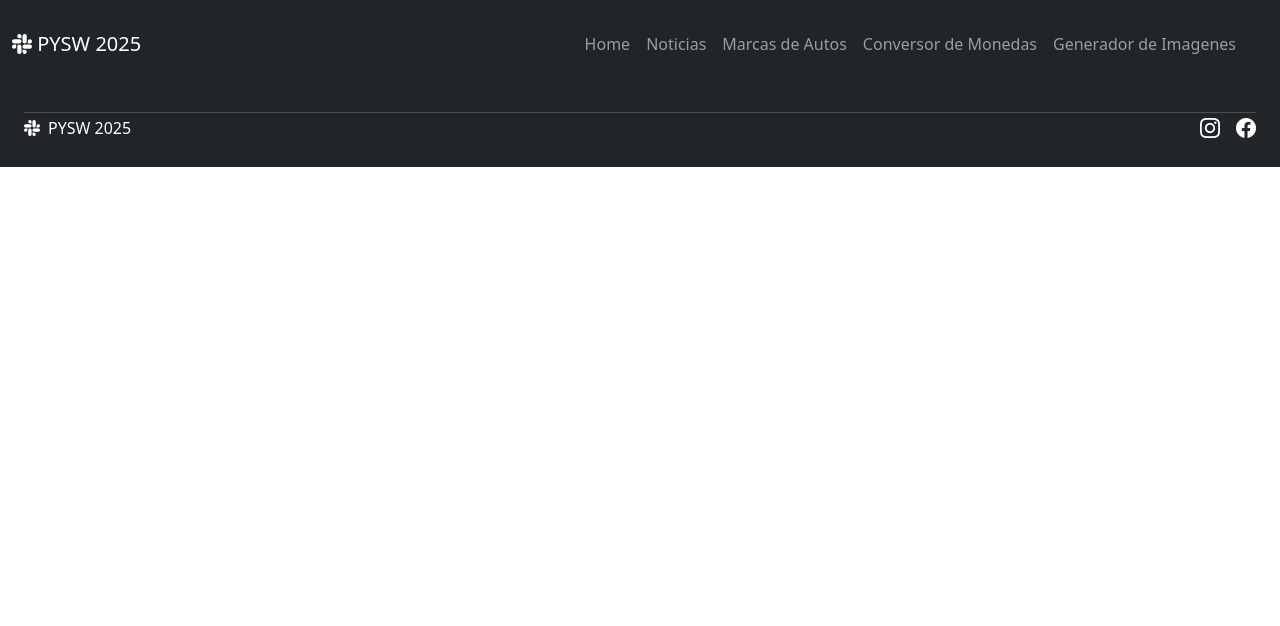
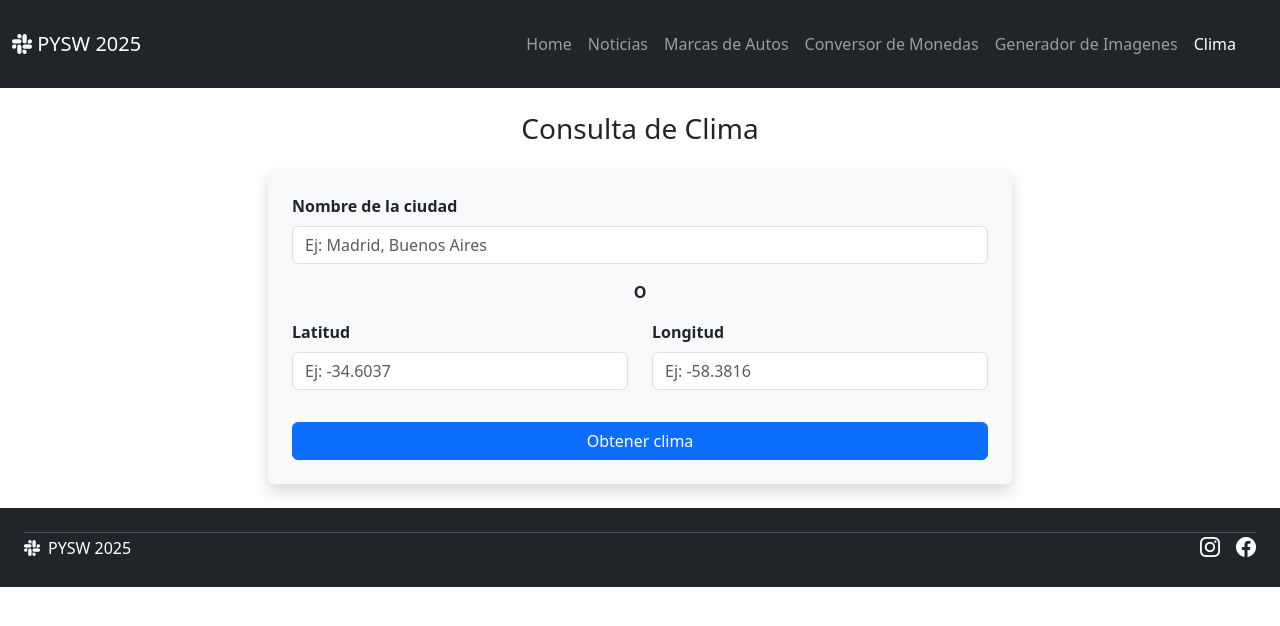
Before and after one commit to CristianT2/web-services-angular, an Angular app: page /clima in a window 1280 px wide. Before the commit this address led to /. Shown: the top 626 px of the page. Built offline with nearby package versions, Linux system fonts and the light colour scheme.

Commit message:
Se creo la vista del componente para obtener los datos del clima

```diff
--- a/src/app/app.routes.ts
+++ b/src/app/app.routes.ts
@@ -4,6 +4,7 @@ import { MarcasAutosComponent } from './marcas-autos/marcas-autos.component';
 import { ConversorComponent } from './conversor/conversor.component';
 import { HomeComponent } from './layout/home/home.component';
 import { GeneradorImagenComponent } from './generador-imagen/generador-imagen.component';
+import { ClimaComponent } from './clima/clima.component';
 
 export const routes: Routes = [
     {
@@ -30,5 +31,10 @@ export const routes: Routes = [
         path: 'generar-imagen',
         component: GeneradorImagenComponent,
         title: 'Generardor de Imagenes'
-    }
+    },
+    {
+        path: 'clima',
+        component: ClimaComponent,
+        title: 'Clima'
+    },
 ];
--- a/src/app/clima/clima.component.html
+++ b/src/app/clima/clima.component.html
@@ -1 +1,53 @@
-<p>clima works!</p>
+<div class="container my-4">
+    <h3 class="text-center mb-4">Consulta de Clima</h3>
+    <!-- Formulario -->
+    <form (ngSubmit)="onSubmit()" class="bg-light p-4 rounded shadow col-md-8 mx-auto">
+        <!-- Buscar por ciudad -->
+        <div class="mb-3">
+            <label for="ciudad" class="form-label fw-bold">Nombre de la ciudad</label>
+            <input type="text" id="ciudad" class="form-control" [(ngModel)]="ciudad" name="ciudad"
+                [disabled]="latitudIngresada || longitudIngresada" (ngModelChange)="onCiudadChange($event)"
+                placeholder="Ej: Madrid, Buenos Aires" />
+        </div>
+        <p class="text-center fw-bold">O</p>
+        <!-- Buscar por coordenadas -->
+        <div class="mb-3 row">
+            <div class="col-md-6">
+                <label for="latitud" class="form-label fw-bold">Latitud</label>
+                <input type="text" id="latitud" class="form-control" [(ngModel)]="latitud" name="latitud"
+                    [disabled]="ciudadIngresada" (ngModelChange)="onLatLonChange()" placeholder="Ej: -34.6037" />
+            </div>
+            <div class="col-md-6">
+                <label for="longitud" class="form-label fw-bold">Longitud</label>
+                <input type="text" id="longitud" class="form-control" [(ngModel)]="longitud" name="longitud"
+                    [disabled]="ciudadIngresada" (ngModelChange)="onLatLonChange()" placeholder="Ej: -58.3816" />
+            </div>
+        </div>
+        <button type="submit" class="btn btn-primary w-100 mt-3">
+            Obtener clima
+        </button>
+    </form>
+
+    <div *ngIf="clima" class="card mt-4 mx-auto shadow bg-dark rounded-4" style="max-width: 400px;">
+        <div class="card-body text-white text-center">
+            <h5 class="card-title mt-2">{{ clima.name }}, {{ clima.sys.country }}</h5>
+
+            <img [src]="'http://openweathermap.org/img/wn/' + clima.weather[0].icon + '@2x.png'"
+                [alt]="clima.weather[0].description" width="100" />
+
+            <h3 class="my-2">{{ clima.main.temp | number:'1.0-0' }}°C</h3>
+            <p class="text-capitalize">{{ clima.weather[0].description }}</p>
+
+            <div class="d-flex justify-content-between mt-3 mb-2">
+                <div>
+                    <i class="bi bi-droplet-fill text-primary"></i>
+                    Humedad: {{ clima.main.humidity }}%
+                </div>
+                <div>
+                    <i class="bi bi-wind text-secondary"></i>
+                    Viento: {{ clima.wind.speed }} m/s
+                </div>
+            </div>
+        </div>
+    </div>
+</div>
--- a/src/app/clima/clima.component.ts
+++ b/src/app/clima/clima.component.ts
@@ -1,9 +1,11 @@
 import { Component } from '@angular/core';
 import { ClimaService } from '../services/clima.service';
+import { CommonModule } from '@angular/common';
+import { FormsModule } from '@angular/forms';
 
 @Component({
   selector: 'app-clima',
-  imports: [],
+  imports: [CommonModule, FormsModule],
   templateUrl: './clima.component.html',
   styleUrl: './clima.component.css'
 })
@@ -14,7 +16,11 @@ export class ClimaComponent {
   longitud: string = '';
   clima: any = null;
 
-  constructor(private climaService: ClimaService){}
+  ciudadIngresada: boolean = false;
+  latitudIngresada: boolean = false;
+  longitudIngresada: boolean = false;
+
+  constructor(private climaService: ClimaService) { }
 
   //Obtiene el clima por nombre de ciudad
   obtenerClimaPorCiudad(): void {
@@ -41,4 +47,35 @@ export class ClimaComponent {
       }
     )
   }
+
+  onSubmit(): void {
+    if (this.ciudad) {
+      this.obtenerClimaPorCiudad();
+    } else if (this.latitud && this.longitud) {
+      this.obtenerClimaPorCoordenadas();
+    } else {
+      alert('Por favor, ingrese una ciudad o coordenadas válidas');
+    }
+  }
+
+  onCiudadChange(value: string): void {
+    this.ciudadIngresada = !!value;
+    if (this.ciudadIngresada) {
+      this.latitud = '';
+      this.longitud = '';
+      this.latitudIngresada = false;
+      this.longitudIngresada = false;
+    }
+  }
+
+  onLatLonChange(): void {
+    this.latitudIngresada = !!this.latitud;
+    this.longitudIngresada = !!this.longitud;
+
+    if (this.latitudIngresada || this.longitudIngresada) {
+      this.ciudad = '';
+      this.ciudadIngresada = false;
+    }
+  }
+
 }
--- a/src/app/layout/header/header.component.html
+++ b/src/app/layout/header/header.component.html
@@ -12,19 +12,22 @@
             <div class="collapse navbar-collapse me-4" id="navbarNav">
                 <ul class="navbar-nav ms-auto">
                     <li class="nav-item">
-                        <a class="nav-link" routerLink="/">Home</a>
+                        <a class="nav-link" routerLink="/" routerLinkActive="active" [routerLinkActiveOptions]="{ exact: true }" aria-current="page">Home</a>
                     </li>
                     <li class="nav-item">
-                        <a class="nav-link" routerLink="/noticias">Noticias</a>
+                        <a class="nav-link" routerLink="/noticias" routerLinkActive="active" aria-current="page">Noticias</a>
                     </li>
                     <li class="nav-item">
-                        <a class="nav-link" routerLink="/marcas-autos">Marcas de Autos</a>
+                        <a class="nav-link" routerLink="/marcas-autos" routerLinkActive="active" aria-current="page">Marcas de Autos</a>
                     </li>
                     <li class="nav-item">
-                        <a class="nav-link" routerLink="/conversor">Conversor de Monedas</a>
+                        <a class="nav-link" routerLink="/conversor" routerLinkActive="active" aria-current="page">Conversor de Monedas</a>
                     </li>
                     <li class="nav-item">
-                        <a class="nav-link" routerLink="/generar-imagen">Generador de Imagenes</a>
+                        <a class="nav-link" routerLink="/generar-imagen" routerLinkActive="active" aria-current="page">Generador de Imagenes</a>
+                    </li>
+                    <li class="nav-item">
+                        <a class="nav-link" routerLink="/clima" routerLinkActive="active" aria-current="page">Clima</a>
                     </li>
                 </ul>
             </div>
--- a/src/app/layout/home/home.component.html
+++ b/src/app/layout/home/home.component.html
@@ -92,5 +92,26 @@
                 </div>
             </div>
         </div>
+        <div class="col-md-6">
+            <div class="row g-0 border rounded overflow-hidden flex-md-row mb-4 shadow-sm h-md-250 position-relative">
+                <div class="col p-4 d-flex flex-column position-static">
+                    <strong class="d-inline-block mb-2 text-primary-emphasis">Datos del Clima</strong>
+                    <h3 class="mb-0">Obtener el clima</h3>
+                    <div class="mb-1 text-body-secondary">Mayo 2025</div>
+                    <p class="card-text mb-auto">Desarrollo del punto 5 del tp, consumir una api para obtener los datos del clima actual.</p>
+                    <a class="icon-link gap-1 icon-link-hover stretched-link" routerLink="/clima">
+                        Ver desarrolo
+                    </a>
+                </div>
+                <div class="col-auto d-none d-lg-block">
+                    <svg class="bd-placeholder-img" width="200" height="250" xmlns="http://www.w3.org/2000/svg"
+                        role="img" aria-label="Placeholder: Thumbnail" preserveAspectRatio="xMidYMid slice">
+                        <title>Placeholder</title>
+                        <rect width="100%" height="100%" fill="#55595c"></rect><text x="50%" y="50%" fill="#eceeef"
+                            dy=".3em">Thumbnail</text>
+                    </svg>
+                </div>
+            </div>
+        </div>
     </div>
 </div>
```
